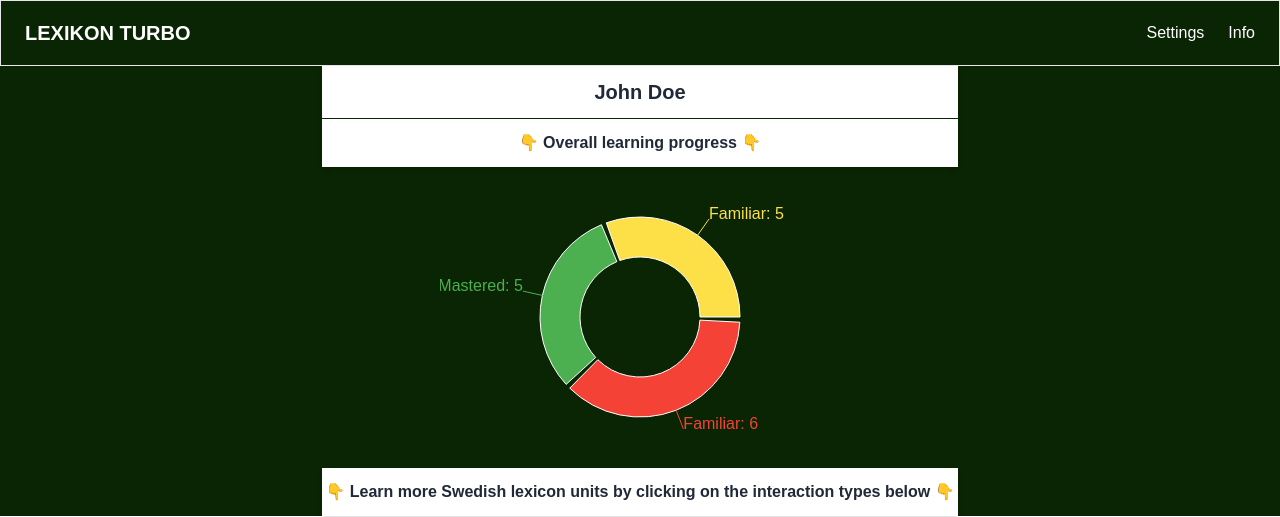
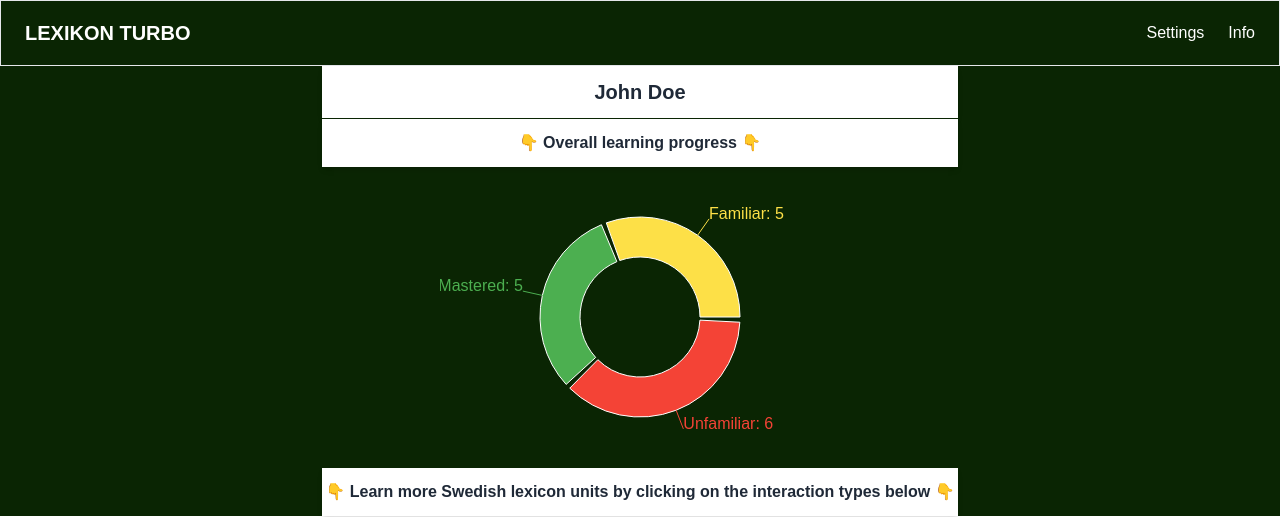
Before and after one commit to KristofferGW/lexicon-turbo-mvp, a Next.js app: page / in a window 1280 px wide. Shown: the top 517 px of the page. Built offline with nearby package versions, Linux system fonts and the light colour scheme.

Commit message:
Global context is working as intended

```diff
--- a/src/app/page.js
+++ b/src/app/page.js
@@ -32,7 +32,7 @@ export default function Page({ children }) {
     return [
       { category: "Familiar", value: progressCount.Familiar },
       { category: "Mastered", value: progressCount.Mastered },
-      { category: "Familiar", value: progressCount.Unfamiliar },
+      { category: "Unfamiliar", value: progressCount.Unfamiliar },
     ];
   }, [themes]);
 
```
